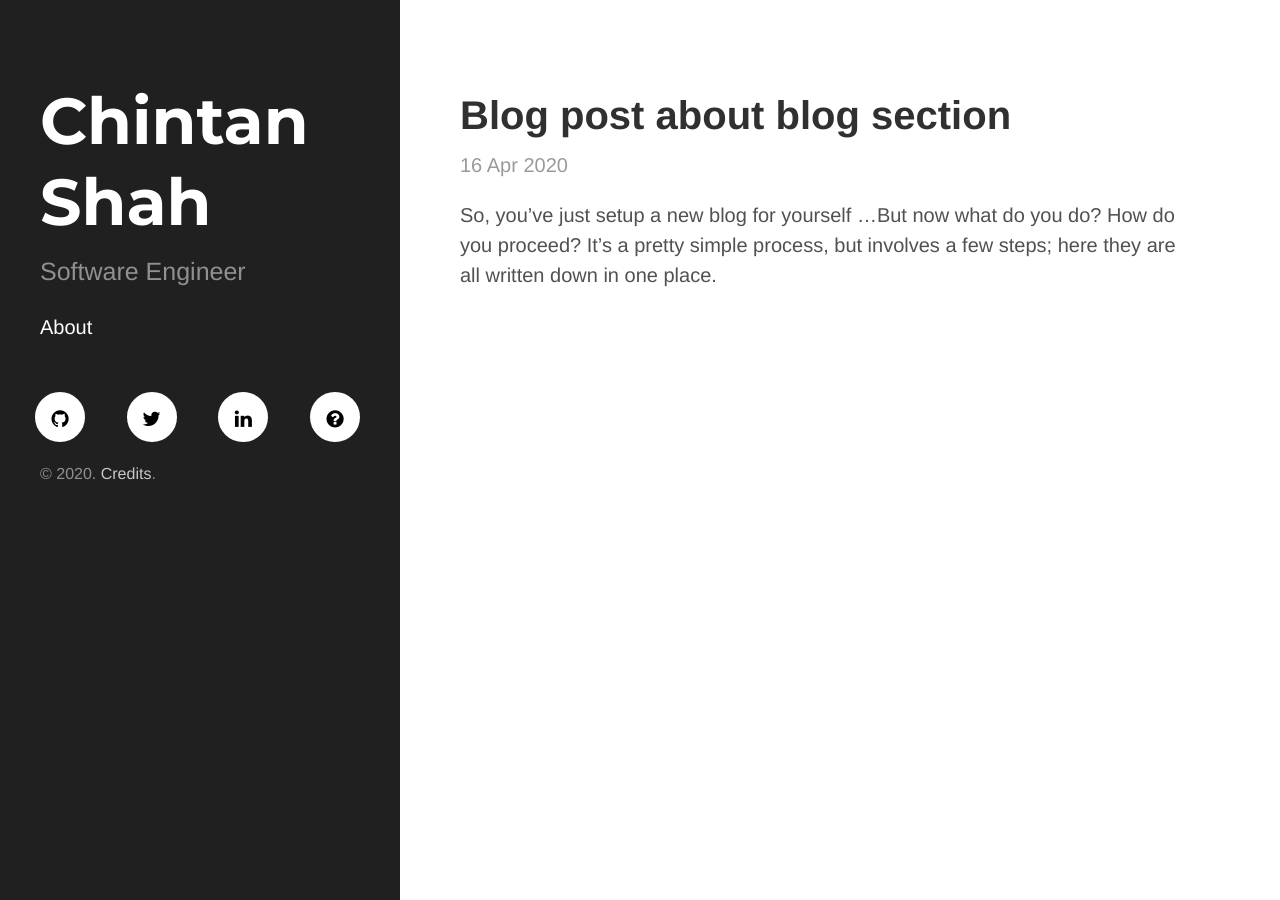
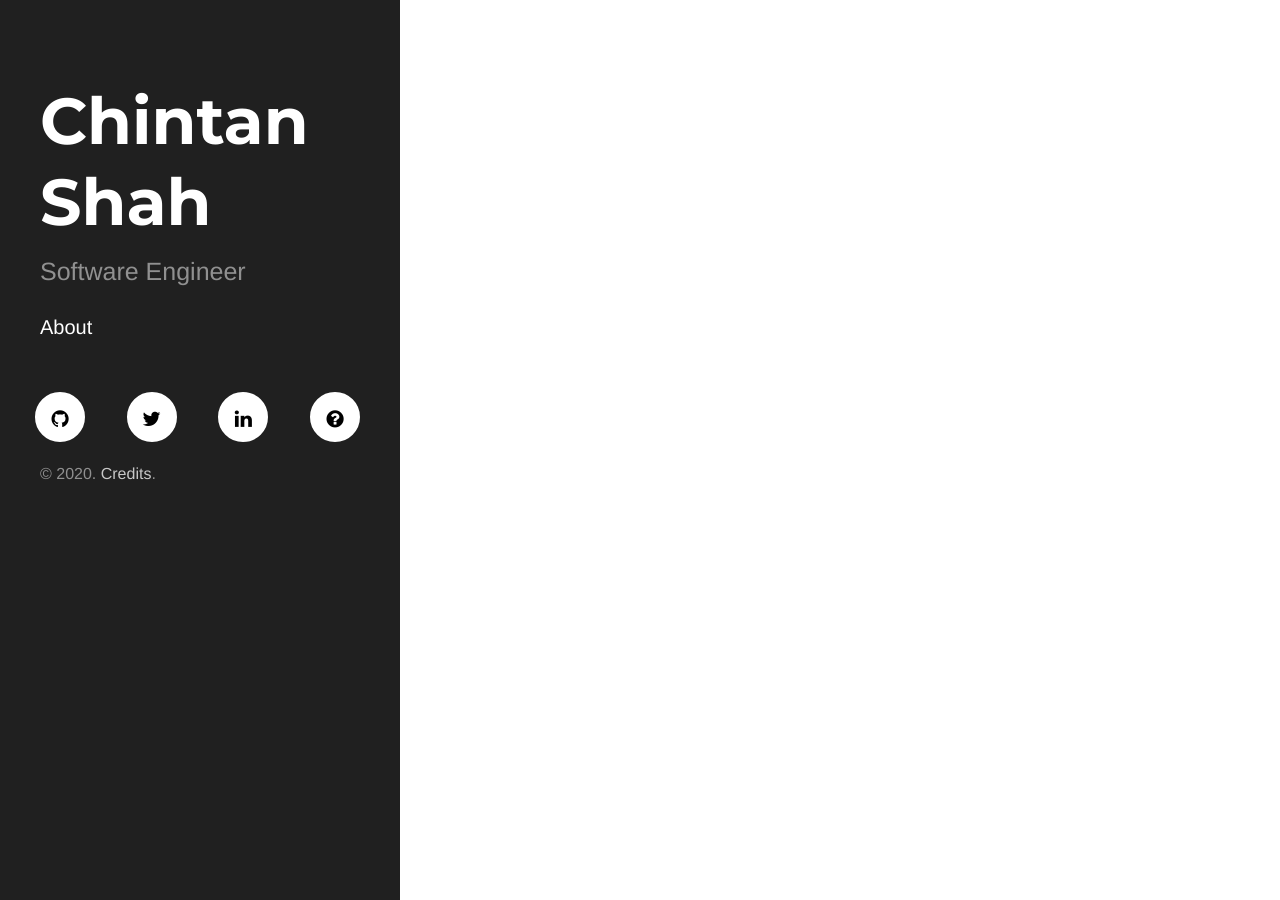
Before and after one commit to chintan-sh/chintan-sh.github.io, a Jekyll site: the page built from index.html, in a window 1280 px wide. Built offline with Jekyll 4.4.1, drawn with Linux system fonts in a browser that asks for light colours; nearby versions of some CDN libraries; the list of posts is cut into pages by our own code.

```diff
--- a/_posts/2020-04-16-blog-post-about-blog-section.md
+++ /dev/null
@@ -1,25 +0,0 @@
----
-layout: post
-title: Blog post about blog section
----
-
-So, you've just setup a new blog for yourself ...But now what do you do? How do you proceed? It's a pretty simple process, but involves a few steps; here they are all written down in one place.
-
-Let's go over steps involved.
-
-
-### 1. Write some code
-
-Post some code or stuff you've been working on, for ex:
-
-    git fetch upstream
-
-    git checkout master
-
-    git merge upstream/master
-
-### 2. Make merry!
-
-Great, now your code snippet is up, continue with next steps.
-
-### All done!
--- a/index.html
+++ b/index.html
@@ -1,6 +1,6 @@
 ---
 layout: default
-title: About
+title: Home
 ---
 
 <div class="posts">
```
